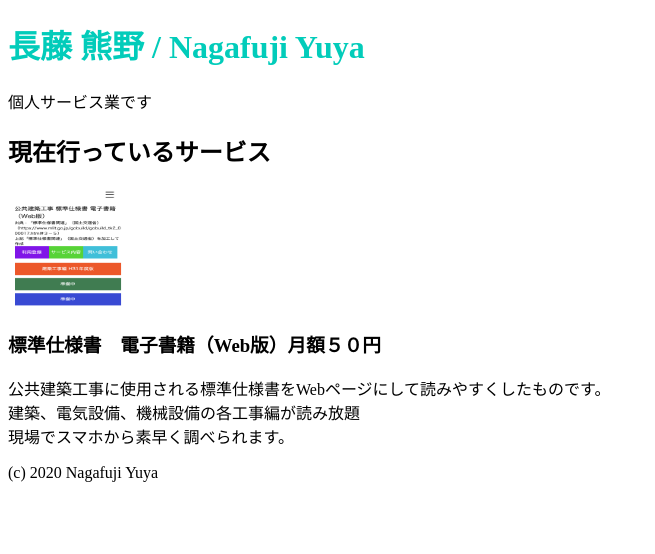
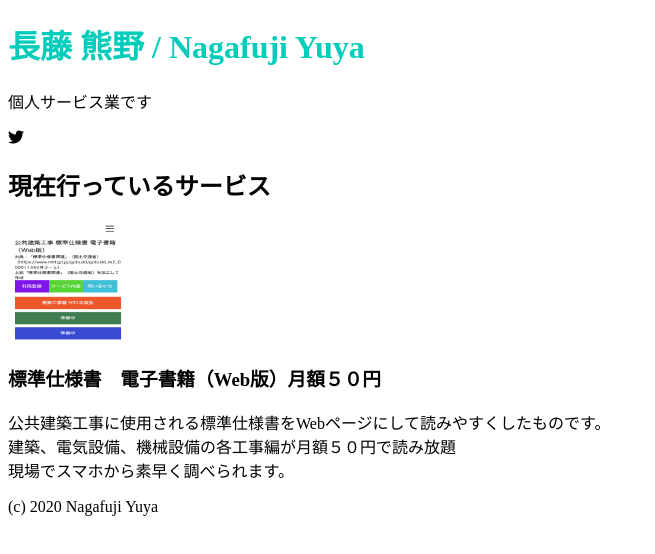
Before and after one commit to pjgamg/nagafuji.github.io, a plain HTML site: page index.html in a window 1280 px wide. Shown: the whole page, without its empty margins (0-655 px from the left). Drawn offline with Linux system fonts and the light colour scheme.

Commit message:
using fontawsome

```diff
--- a/index.html
+++ b/index.html
@@ -7,21 +7,26 @@
     <meta name="description" content="Nagafujiのポートフォリオサイトです。">
     <link rel="icon" href="favicon.ico">
     <link rel="stylesheet" href="stylesheet.css">
+    <script src="https://kit.fontawesome.com/1baf0cf35e.js" crossorigin="anonymous"></script>
 </head>
 
 <body>
     <header>
         <h1 class="title">長藤 熊野 / Nagafuji Yuya</h1>
         <p>個人サービス業です</p>
+        <i class="fab fa-twitter"></i>
     </header>
-
-    <h2>現在行っているサービス</h2>
-    <img src="img/shiyousyo.png" alt="標準仕様書　電子書籍（Web版）のサイト画像" width="120" height="120">
-    <h3>標準仕様書　電子書籍（Web版）月額５０円</h3>
-    <p>公共建築工事に使用される標準仕様書をWebページにして読みやすくしたものです。
-        <br>建築、電気設備、機械設備の各工事編が読み放題
-        <br>現場でスマホから素早く調べられます。
-    </p>
+    <section>
+        <h1>現在行っているサービス</h1>
+        <section>
+            <img src="img/shiyousyo.png" alt="標準仕様書　電子書籍（Web版）のサイト画像" width="120" height="120">
+            <h1>標準仕様書　電子書籍（Web版）月額５０円</h1>
+            <p>公共建築工事に使用される標準仕様書をWebページにして読みやすくしたものです。
+                <br>建築、電気設備、機械設備の各工事編が月額５０円で読み放題
+                <br>現場でスマホから素早く調べられます。
+            </p>
+        </section>
+    </section>
 
     <footer>
         <p>(c) 2020 Nagafuji Yuya</p>
```
